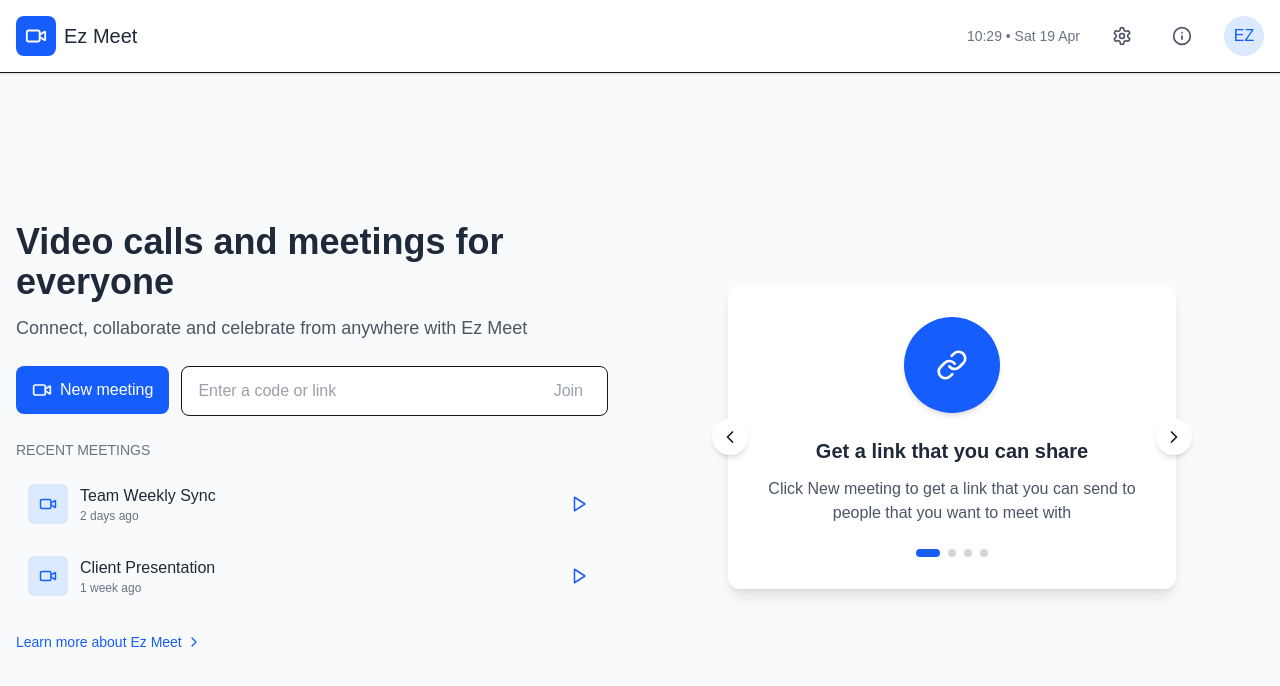
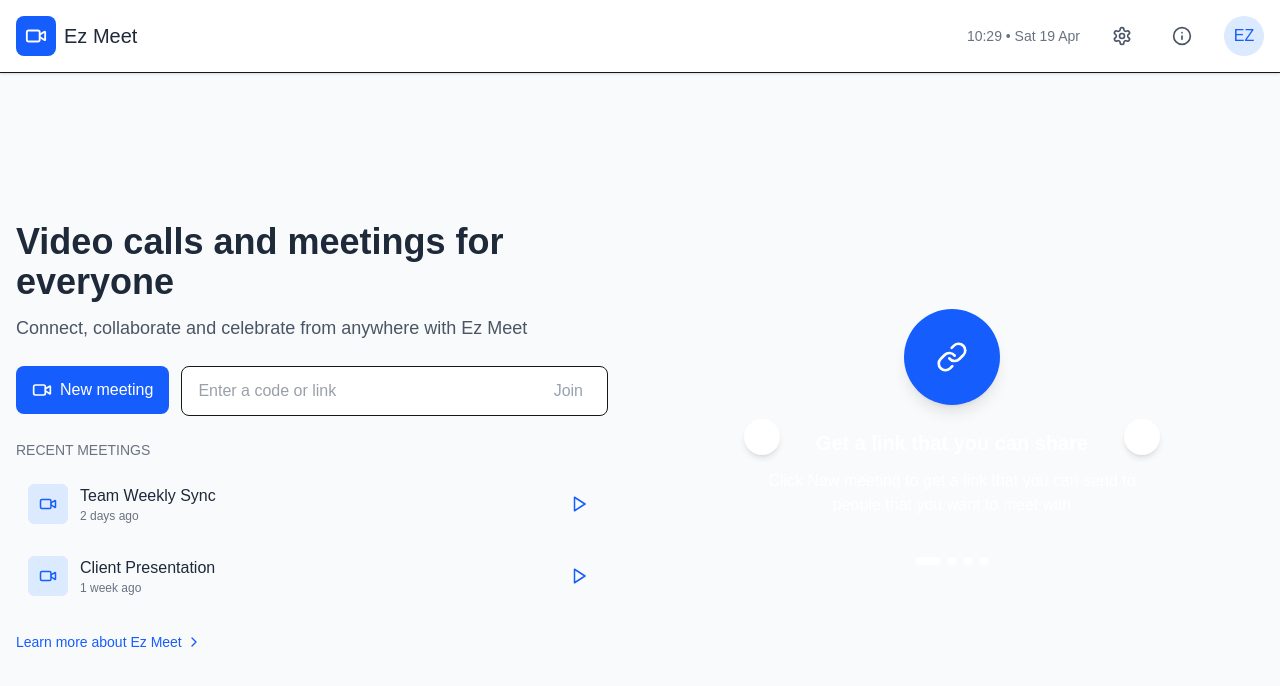
Before and after one commit to Heeneth12/EZ-MEET, a Next.js app: page /meet in a window 1280 px wide. Shown: the top 686 px of the page. Built offline with nearby package versions, Linux system fonts and the light colour scheme.

Commit message:
added new UI UX for meet

```diff
--- a/src/app/meet/page.tsx
+++ b/src/app/meet/page.tsx
@@ -1,42 +1,62 @@
 "use client";
-import React, { useState } from 'react';
-import { Calendar, Video, Users, Link, ChevronLeft, ChevronRight, Info, MessageSquare, Settings, Play, Shield, Clock, Menu, X, PlusCircle } from 'lucide-react';
+import React, { useState } from "react";
+import {
+  Calendar,
+  Video,
+  Users,
+  Link,
+  ChevronLeft,
+  ChevronRight,
+  Info,
+  MessageSquare,
+  Settings,
+  Play,
+  Shield,
+  Clock,
+  Menu,
+  X,
+  PlusCircle,
+} from "lucide-react";
 
 export default function EzMeetPlatform() {
-  const [meetingCode, setMeetingCode] = useState('');
+  const [meetingCode, setMeetingCode] = useState("");
   const [currentSlide, setCurrentSlide] = useState(0);
   const [showNewMeetingOptions, setShowNewMeetingOptions] = useState(false);
   const [showMobileMenu, setShowMobileMenu] = useState(false);
   const [recentMeetings] = useState([
-    { id: 'meet-abc-123', name: 'Team Weekly Sync', time: '2 days ago' },
-    { id: 'meet-def-456', name: 'Client Presentation', time: '1 week ago' }
+    { id: "meet-abc-123", name: "Team Weekly Sync", time: "2 days ago" },
+    { id: "meet-def-456", name: "Client Presentation", time: "1 week ago" },
   ]);
 
   const slides = [
     {
       title: "Get a link that you can share",
-      description: "Click New meeting to get a link that you can send to people that you want to meet with",
-      icon: <Link className="text-white" size={32} />
+      description:
+        "Click New meeting to get a link that you can send to people that you want to meet with",
+      icon: <Link className="text-white" size={32} />,
     },
     {
       title: "Plan your meetings in advance",
-      description: "Schedule meetings in your calendar and send invitations to participants",
-      icon: <Calendar className="text-white" size={32} />
+      description:
+        "Schedule meetings in your calendar and send invitations to participants",
+      icon: <Calendar className="text-white" size={32} />,
     },
     {
       title: "Your meeting is safe",
-      description: "No one can join a meeting unless invited or admitted by the host",
-      icon: <Shield className="text-white" size={32} />
+      description:
+        "No one can join a meeting unless invited or admitted by the host",
+      icon: <Shield className="text-white" size={32} />,
     },
     {
       title: "Collaborate with ease",
-      description: "Share screens, use chat, and collaborate on documents in real-time",
-      icon: <MessageSquare className="text-white" size={32} />
-    }
+      description:
+        "Share screens, use chat, and collaborate on documents in real-time",
+      icon: <MessageSquare className="text-white" size={32} />,
+    },
   ];
 
   const handlePrevSlide = () => {
-    setCurrentSlide((prev) => prev === 0 ? slides.length - 1 : prev - 1);
+    setCurrentSlide((prev) => (prev === 0 ? slides.length - 1 : prev - 1));
   };
 
   const handleNextSlide = () => {
@@ -62,8 +82,7 @@ export default function EzMeetPlatform() {
         <div className="md:hidden">
           <button
             onClick={() => setShowMobileMenu(!showMobileMenu)}
-            className="p-2 rounded-md hover:bg-gray-100"
-          >
+            className="p-2 rounded-md hover:bg-gray-100">
             {showMobileMenu ? <X size={24} /> : <Menu size={24} />}
           </button>
         </div>
@@ -112,7 +131,9 @@ export default function EzMeetPlatform() {
       <main className="flex flex-1 flex-col md:flex-row md:items-center px-4 py-8 md:py-12 max-w-7xl mx-auto w-full">
         {/* Left Side */}
         <div className="md:w-1/2 flex flex-col justify-center pr-0 md:pr-8">
-          <h1 className="text-3xl md:text-4xl font-bold mb-3 text-gray-800">Video calls and meetings for everyone</h1>
+          <h1 className="text-3xl md:text-4xl font-bold mb-3 text-gray-800">
+            Video calls and meetings for everyone
+          </h1>
           <p className="text-md md:text-lg text-gray-600 mb-6">
             Connect, collaborate and celebrate from anywhere with Ez Meet
           </p>
@@ -121,8 +142,7 @@ export default function EzMeetPlatform() {
             <div className="relative">
               <button
                 className="flex items-center bg-blue-600 hover:bg-blue-700 text-white px-4 py-3 rounded-lg transition duration-150 w-full sm:w-auto"
-                onClick={toggleNewMeetingOptions}
-              >
+                onClick={toggleNewMeetingOptions}>
                 <Video size={20} className="mr-2" />
                 <span>New meeting</span>
               </button>
@@ -156,9 +176,12 @@ export default function EzMeetPlatform() {
                 onChange={(e) => setMeetingCode(e.target.value)}
               />
               <button
-                className={`px-6 py-3 font-medium ${meetingCode ? 'text-blue-600 hover:bg-blue-50' : 'text-gray-400 cursor-not-allowed'}`}
-                disabled={!meetingCode}
-              >
+                className={`px-6 py-3 font-medium ${
+                  meetingCode
+                    ? "text-blue-600 hover:bg-blue-50"
+                    : "text-gray-400 cursor-not-allowed"
+                }`}
+                disabled={!meetingCode}>
                 Join
               </button>
             </div>
@@ -167,17 +190,25 @@ export default function EzMeetPlatform() {
           {/* Recent meetings section */}
           {recentMeetings.length > 0 && (
             <div className="mb-6">
-              <h3 className="text-sm font-medium text-gray-500 mb-3">RECENT MEETINGS</h3>
+              <h3 className="text-sm font-medium text-gray-500 mb-3">
+                RECENT MEETINGS
+              </h3>
               <div className="space-y-2">
-                {recentMeetings.map(meeting => (
-                  <div key={meeting.id} className="flex items-center justify-between p-3 rounded-lg hover:bg-gray-100 cursor-pointer transition duration-150">
+                {recentMeetings.map((meeting) => (
+                  <div
+                    key={meeting.id}
+                    className="flex items-center justify-between p-3 rounded-lg hover:bg-gray-100 cursor-pointer transition duration-150">
                     <div className="flex items-center">
                       <div className="w-10 h-10 rounded-md bg-blue-100 text-blue-600 flex items-center justify-center mr-3">
                         <Video size={18} />
                       </div>
                       <div>
-                        <div className="font-medium text-gray-800">{meeting.name}</div>
-                        <div className="text-xs text-gray-500">{meeting.time}</div>
+                        <div className="font-medium text-gray-800">
+                          {meeting.name}
+                        </div>
+                        <div className="text-xs text-gray-500">
+                          {meeting.time}
+                        </div>
                       </div>
                     </div>
                     <button className="text-blue-600 hover:bg-blue-100 p-2 rounded-full">
@@ -189,37 +220,33 @@ export default function EzMeetPlatform() {
             </div>
           )}
 
-          <a href="#learn-more" className="text-blue-600 hover:text-blue-800 text-sm group flex items-center">
-            <span className="underline-offset-2 group-hover:underline">Learn more about Ez Meet</span>
+          <a
+            href="#learn-more"
+            className="text-blue-600 hover:text-blue-800 text-sm group flex items-center">
+            <span className="underline-offset-2 group-hover:underline">
+              Learn more about Ez Meet
+            </span>
             <ChevronRight size={16} className="ml-1" />
           </a>
         </div>
 
-        {/* Right Side - Carousel */}
+        {/* Right Side - Carousel with Network Background */}
         <div className="md:w-1/2 flex items-center justify-center mt-10 md:mt-0">
-          <div className="relative w-full max-w-md">
-            {/* Carousel Controls */}
-            <button
-              onClick={handlePrevSlide}
-              className="absolute left-0 top-1/2 transform -translate-y-1/2 -ml-4 z-10 bg-white rounded-full p-2 shadow-md hover:bg-gray-100 transition duration-150"
-              aria-label="Previous slide"
-            >
-              <ChevronLeft size={20} />
-            </button>
-
-            {/* Carousel Content */}
-            <div className="bg-white rounded-xl p-8 text-center shadow-lg">
+          {/* Network Background */}
+          <div className="relative w-full max-w-md h-96 rounded-xl overflow-hidden">
+            {/* Carousel Content Overlay */}
+            <div className="relative z-10 flex flex-col items-center justify-center h-full text-center px-6">
               <div className="mb-6">
-                <div className="mx-auto w-24 h-24 bg-blue-600 rounded-full flex items-center justify-center shadow-md">
+                <div className="mx-auto w-24 h-24 bg-blue-600 bg-opacity-80 backdrop-filter backdrop-blur-sm rounded-full flex items-center justify-center shadow-lg">
                   {slides[currentSlide].icon}
                 </div>
               </div>
 
-              <h2 className="text-xl font-semibold mb-3 text-gray-800">
+              <h2 className="text-xl font-semibold mb-3 text-white">
                 {slides[currentSlide].title}
               </h2>
 
-              <p className="text-gray-600 mb-6">
+              <p className="text-white text-opacity-90 mb-6">
                 {slides[currentSlide].description}
               </p>
 
@@ -229,7 +256,9 @@ export default function EzMeetPlatform() {
                   <button
                     key={index}
                     className={`w-2 h-2 rounded-full transition-all duration-300 ${
-                      index === currentSlide ? 'bg-blue-600 w-6' : 'bg-gray-300 hover:bg-gray-400'
+                      index === currentSlide
+                        ? "bg-white w-6"
+                        : "bg-white bg-opacity-50 hover:bg-opacity-70"
                     }`}
                     onClick={() => setCurrentSlide(index)}
                     aria-label={`Go to slide ${index + 1}`}
@@ -238,12 +267,18 @@ export default function EzMeetPlatform() {
               </div>
             </div>
 
+            {/* Carousel Controls */}
+            <button
+              onClick={handlePrevSlide}
+              className="absolute left-4 top-1/2 transform -translate-y-1/2 z-20 bg-white bg-opacity-30 backdrop-filter backdrop-blur-sm rounded-full p-2 shadow-md hover:bg-opacity-50 transition duration-150"
+              aria-label="Previous slide">
+              <ChevronLeft size={20} className="text-white" />
+            </button>
             <button
               onClick={handleNextSlide}
-              className="absolute right-0 top-1/2 transform -translate-y-1/2 -mr-4 z-10 bg-white rounded-full p-2 shadow-md hover:bg-gray-100 transition duration-150"
-              aria-label="Next slide"
-            >
-              <ChevronRight size={20} />
+              className="absolute right-4 top-1/2 transform -translate-y-1/2 z-20 bg-white bg-opacity-30 backdrop-filter backdrop-blur-sm rounded-full p-2 shadow-md hover:bg-opacity-50 transition duration-150"
+              aria-label="Next slide">
+              <ChevronRight size={20} className="text-white" />
             </button>
           </div>
         </div>
```
